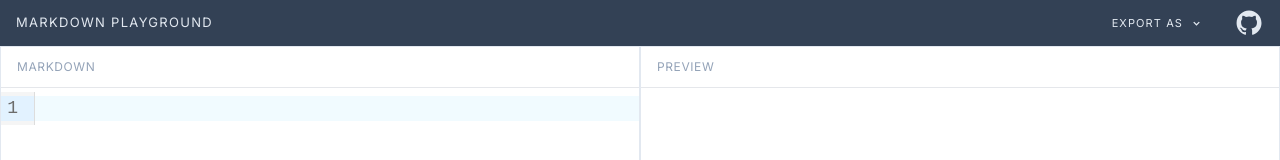
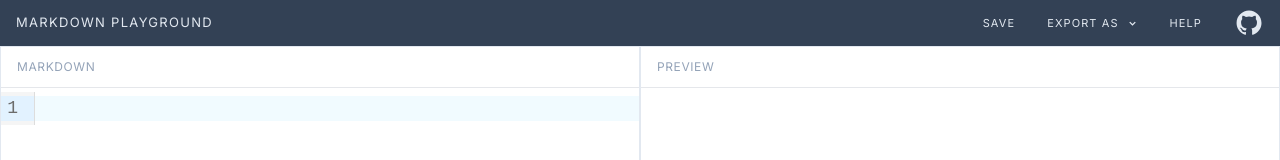
Before and after one commit to Joksa132/markdown-playground, a Next.js app: page / in a window 1280 px wide. Shown: the top 160 px of the page. Built offline with nearby package versions, Linux system fonts and the light colour scheme.

Commit message:
add saveMarkdown onclick event

```diff
--- a/components/Header.tsx
+++ b/components/Header.tsx
@@ -1,15 +1,28 @@
+"use client"
+
 import Link from 'next/link'
+import { useContext } from "react"
 import { BiSolidChevronDown, BiLogoGithub } from 'react-icons/bi'
+import { MarkdownContext } from "@/context/MarkdownContext"
 
 export default function Header() {
-
+  const { markdownInput, saveMarkdown } = useContext(MarkdownContext)
   return (
     <header className="py-2 px-4 bg-slate-700 text-slate-200 flex justify-between items-center uppercase">
       <h1 className="tracking-widest select-none text-[13px] hover:text-slate-400">Markdown Playground</h1>
       <div className="flex items-center gap-8">
+        <span
+          className="tracking-widest flex gap-2 items-center text-[11px] cursor-pointer hover:text-slate-400"
+          onClick={() => saveMarkdown(markdownInput)}
+        >
+          Save
+        </span>
         <span className="tracking-widest flex gap-2 items-center text-[11px] cursor-pointer hover:text-slate-400">
           Export as
           <BiSolidChevronDown />
+        </span>
+        <span className="tracking-widest flex gap-2 items-center text-[11px] cursor-pointer hover:text-slate-400">
+          Help
         </span>
         <Link href={"https://github.com/Joksa132/markdown-playground"} target="_blank">
           <BiLogoGithub size={30} />
```
